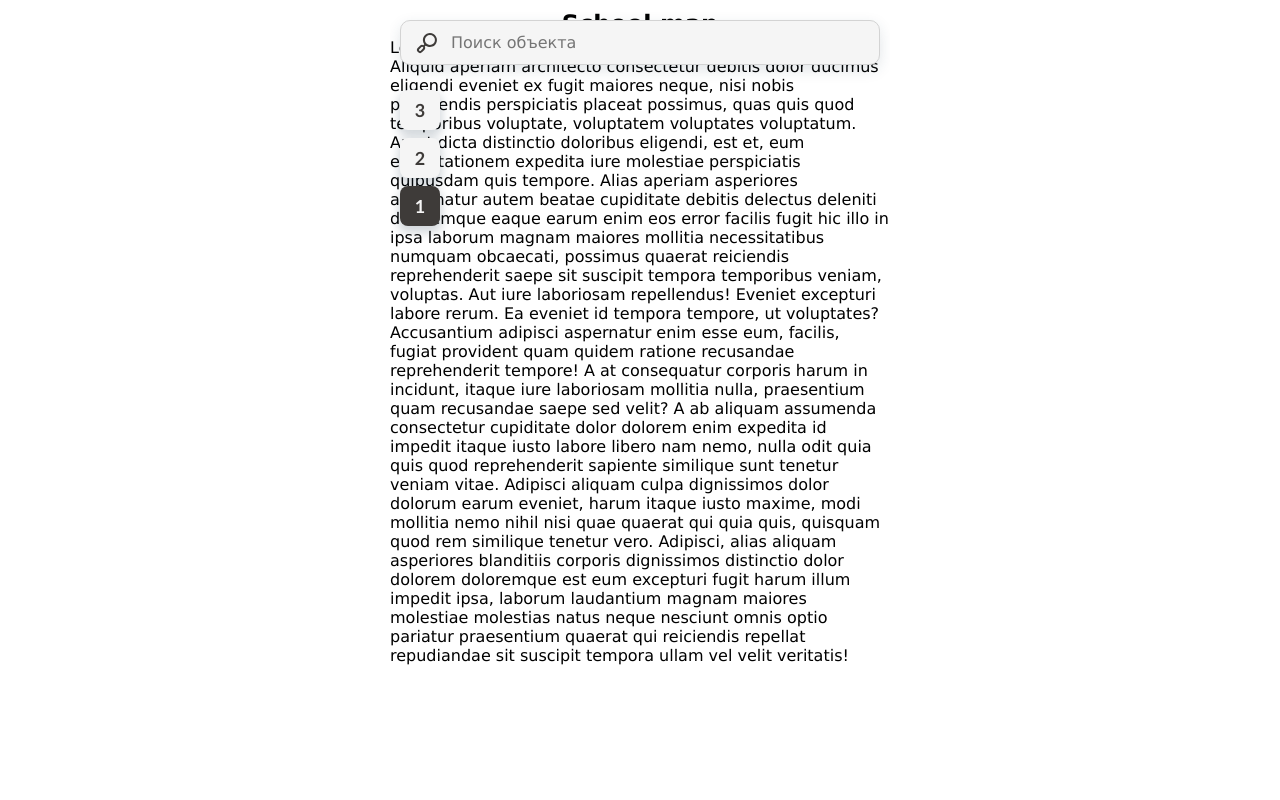
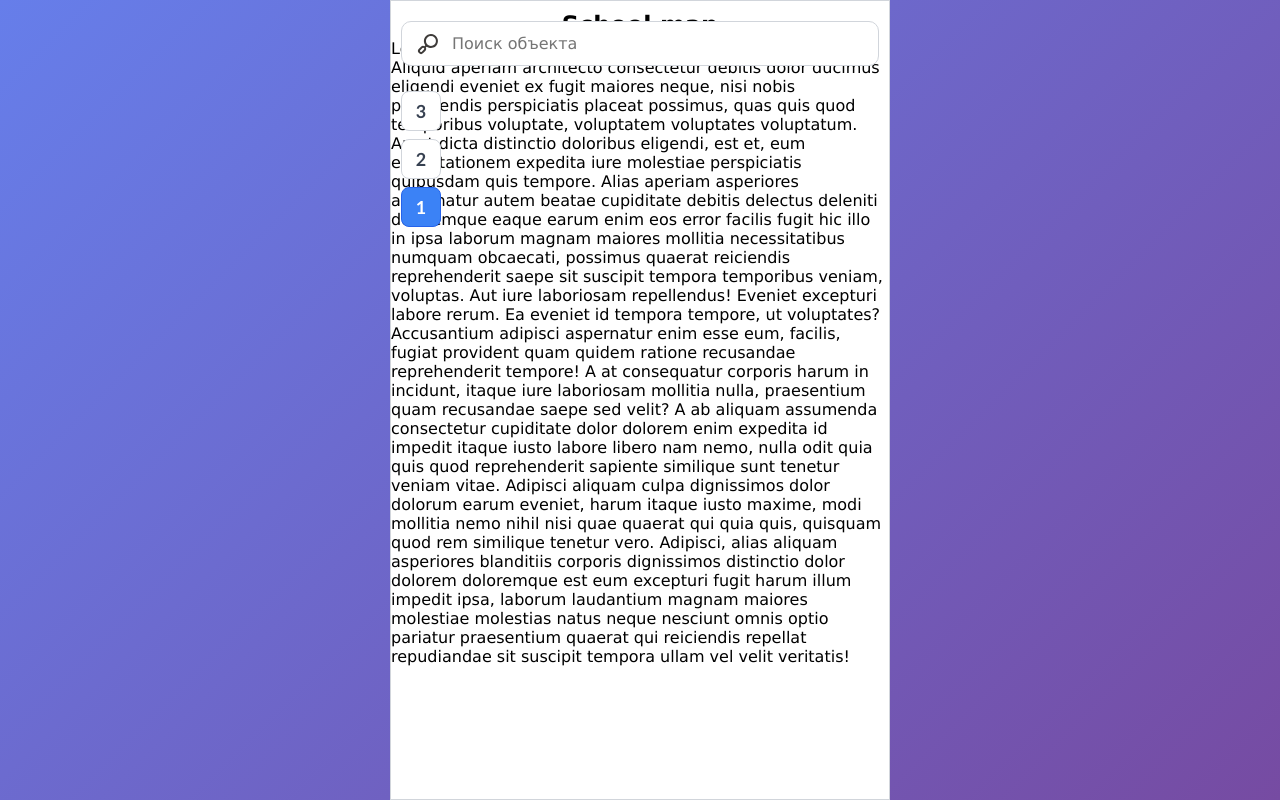
Before and after one commit to VND0/school_map, a FastAPI app: page / in a window 1280 px wide. Run offline with FastAPI, Linux system fonts and the light colour scheme; parts of the project's set-up code (start-up, migrations or seed data) failed here and were passed over.

Commit message:
Changed colors of elements

```diff
--- a/main.py
+++ b/main.py
@@ -53,4 +53,4 @@ async def get_object_image(identifier: int):
 if __name__ == "__main__":
     create_db_and_tables()
     setup_data.script.setup()
-    uvicorn.run(app, host="0.0.0.0", port=8000)
+    uvicorn.run(app, host="localhost", port=8000)
--- a/static/src/styles.css
+++ b/static/src/styles.css
@@ -4,6 +4,10 @@
     box-sizing: border-box;
     font-family: Verdana, sans-serif;
     /*outline: 1px solid green;*/
+}
+
+body {
+    background: linear-gradient(135deg, #667eea 0%, #764ba2 100%);
 }
 
 .container {
@@ -13,6 +17,8 @@
     padding: 10px 0 10px 0;
     position: relative;
     overflow: clip;
+    border: 1px solid #d1d5db;
+    background-color: white;
 }
 
 h2 {
@@ -68,7 +116,7 @@ h2 {
     display: flex;
     flex-direction: column;
     gap: 8px;
-    z-index: 1;
+    z-index: 10;
 }
 
 .floor-buttons > input {
@@ -83,13 +131,10 @@ h2 {
     align-items: center;
     width: 40px;
     height: 40px;
-    background-color: #f5f5f5;
-    color: #3e3b39;
-    border: none;
+    background-color: white;
+    color: #374151;
+    border: 1px solid #d1d5db;
     border-radius: 8px;
-    -webkit-box-shadow: 0 5px 10px 2px rgba(34, 60, 80, 0.2);
-    -moz-box-shadow: 0 5px 10px 2px rgba(34, 60, 80, 0.2);
-    box-shadow: 0 5px 10px 2px rgba(34, 60, 80, 0.2);
     font-family: "Gill Sans", sans-serif;
     font-size: 18px;
     font-weight: 600;
@@ -106,18 +152,15 @@ h2 {
     top: 20px;
     left: 10px;
     right: 10px;
-    z-index: 1;
+    z-index: 10;
 }
 
 .search-wrapper > input {
     width: 100%;
-    background-color: #f5f5f5;
+    background-color: white;
     color: #1e1d1b;
-    border: 1px solid lightgray;
+    border: 1px solid #d1d5db;
     border-radius: 10px;
-    -webkit-box-shadow: 0 5px 15px -1px rgba(34, 60, 80, 0.15);
-    -moz-box-shadow: 0 5px 15px -1px rgba(34, 60, 80, 0.15);
-    box-shadow: 0 5px 15px -1px rgba(34, 60, 80, 0.15);
     font-size: 16px;
     font-weight: 500;
     padding: 12px 20px 12px 50px;
@@ -137,5 +180,5 @@ h2 {
     width: 24px;
     height: 24px;
     background: url("../img/search-icon.svg") no-repeat center / contain;
-    z-index: 1;
+    z-index: 11;
 }
--- a/templates/index.html
+++ b/templates/index.html
@@ -47,7 +47,10 @@
 
     <div class="card">
         <div class="slider"></div>
-        <h2></h2>
+        <div class="card-header">
+            <h2></h2>
+            <button class="close-btn">×</button>
+        </div>
         <div class="img-wrap">
             <img src="" alt="Object picture">
         </div>
```
Also changed, not shown: other parts of static/src/styles.css (+50 -7 lines).
